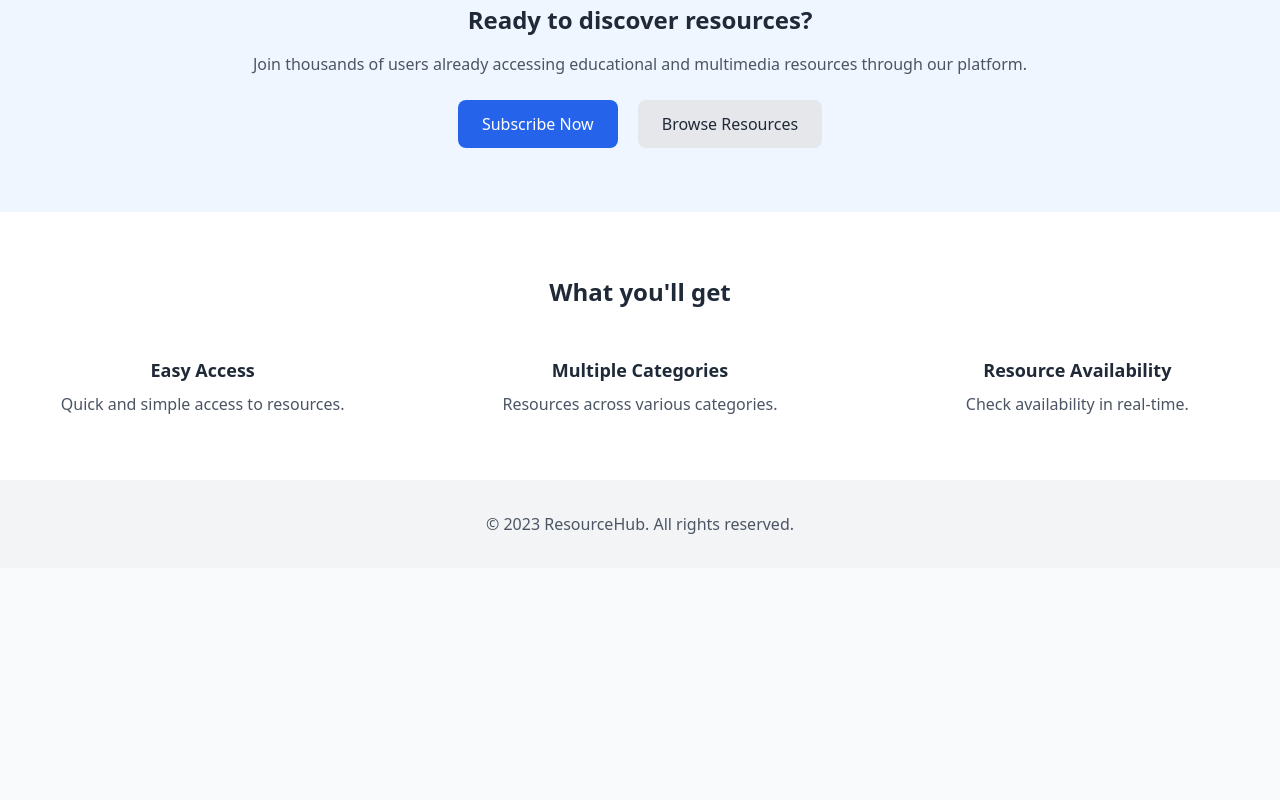
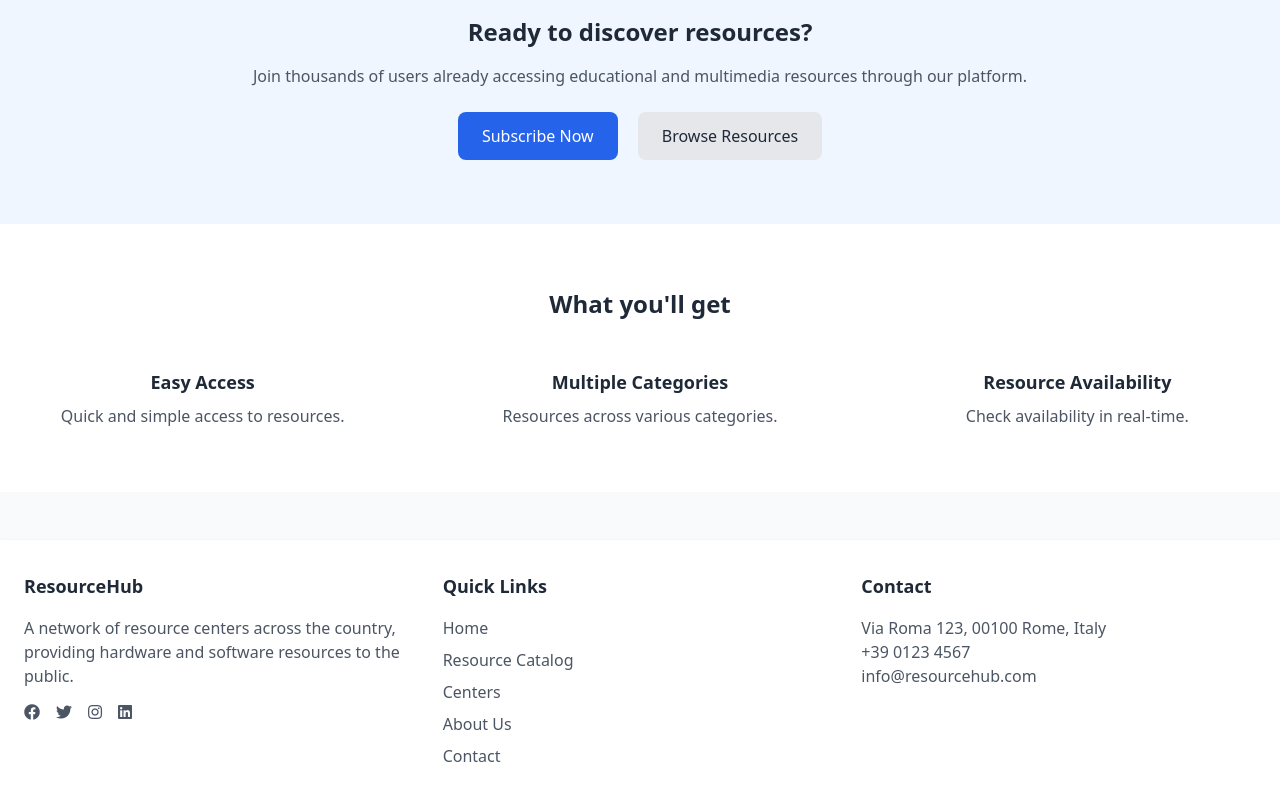
Before and after one commit to MarcelloCroci/Progettone-Multimediale, a plain HTML site: page html/home.html in a window 1280 px wide. Shown: the part 1456-2256 px from the top of the page. Before the commit the page ends 2024 px from the top, so only its background shows below. Drawn offline with nearby package versions, Linux system fonts and the light colour scheme.

Commit message:
modifiche lievi

```diff
--- a/html/home.html
+++ b/html/home.html
@@ -15,30 +15,29 @@
   <!-- Header -->
   <header class="bg-white shadow">
     <div class="container mx-auto px-6 py-4 flex justify-between items-center">
-    <h1 class="text-xl font-bold text-blue-600">
+     <div class="flex items-center space-x-4">
+      <img alt="ResourceHub logo" class="h-10 w-10" src="https://placehold.co/40x40">
+      <h1 class="text-xl font-semibold">
        ResourceHub
       </h1>
-    <nav class="space-x-6">
-     <a class="text-gray-600 hover:text-blue-600" href="#">
+     </div>
+     <nav class="flex items-center space-x-6">
+      <a class="text-gray-600 hover:text-blue-600">
        Home
       </a>
-     <a class="text-gray-600 hover:text-blue-600" href="#">
+      <a class="text-gray-600 hover:text-blue-600">
+       Catalog
+      </a>
+      <a class="text-gray-600 hover:text-blue-600">
+       My Loans
+      </a>
+      <a class="text-gray-600 hover:text-blue-600">
        Dashboard
       </a>
-     <a class="text-gray-600 hover:text-blue-600" href="#">
-      Contacts
-     </a>
-     <a class="text-gray-600 hover:text-blue-600" href="#">
-      Resources
-     </a>
-     <a class="text-gray-600 hover:text-blue-600" href="#">
-      Reports
-     </a>
+      <div class="bg-blue-600 text-white rounded-full h-10 w-10 flex items-center justify-center">
+       AU
+      </div>
      </nav>
-    <a class="text-gray-600 hover:text-blue-600" href="#">
-     <i class="fas fa-search">
-     </i>
-    </a>
     </div>
    </header>
   <!-- Hero Section -->
@@ -194,11 +193,72 @@
    </div>
   </section>
   <!-- Footer -->
-  <footer class="bg-gray-100 py-8">
-   <div class="container mx-auto text-center">
+  <footer class="bg-white shadow mt-12">
+    <div class="container mx-auto px-6 py-8 grid grid-cols-1 md:grid-cols-3 gap-6">
+     <div>
+      <h4 class="text-lg font-semibold mb-4">
+       ResourceHub
+      </h4>
       <p class="text-gray-600">
-     © 2023 ResourceHub. All rights reserved.
+       A network of resource centers across the country, providing hardware and software resources to the public.
       </p>
+      <div class="flex space-x-4 mt-4">
+       <i class="fab fa-facebook text-gray-600">
+       </i>
+       <i class="fab fa-twitter text-gray-600">
+       </i>
+       <i class="fab fa-instagram text-gray-600">
+       </i>
+       <i class="fab fa-linkedin text-gray-600">
+       </i>
+      </div>
+     </div>
+     <div>
+      <h4 class="text-lg font-semibold mb-4">
+       Quick Links
+      </h4>
+      <ul class="space-y-2">
+       <li>
+        <a class="text-gray-600 hover:text-blue-600">
+         Home
+        </a>
+       </li>
+       <li>
+        <a class="text-gray-600 hover:text-blue-600">
+         Resource Catalog
+        </a>
+       </li>
+       <li>
+        <a class="text-gray-600 hover:text-blue-600">
+         Centers
+        </a>
+       </li>
+       <li>
+        <a class="text-gray-600 hover:text-blue-600">
+         About Us
+        </a>
+       </li>
+       <li>
+        <a class="text-gray-600 hover:text-blue-600">
+         Contact
+        </a>
+       </li>
+      </ul>
+     </div>
+     <div>
+      <h4 class="text-lg font-semibold mb-4">
+       Contact
+      </h4>
+      <p class="text-gray-600">
+       Via Roma 123, 00100 Rome, Italy
+      </p>
+      <p class="text-gray-600">
+       +39 0123 4567
+      </p>
+      <p class="text-gray-600">
+       info@resourcehub.com
+      </p>
+     </div>
     </div>
    </footer>
  </body>
```
Also changed, not shown: html/resources.html (+6 -6 lines), html/resources_hub_admin.html (+16 -15 lines). Lines whose indentation alone changed are shown as unchanged.
